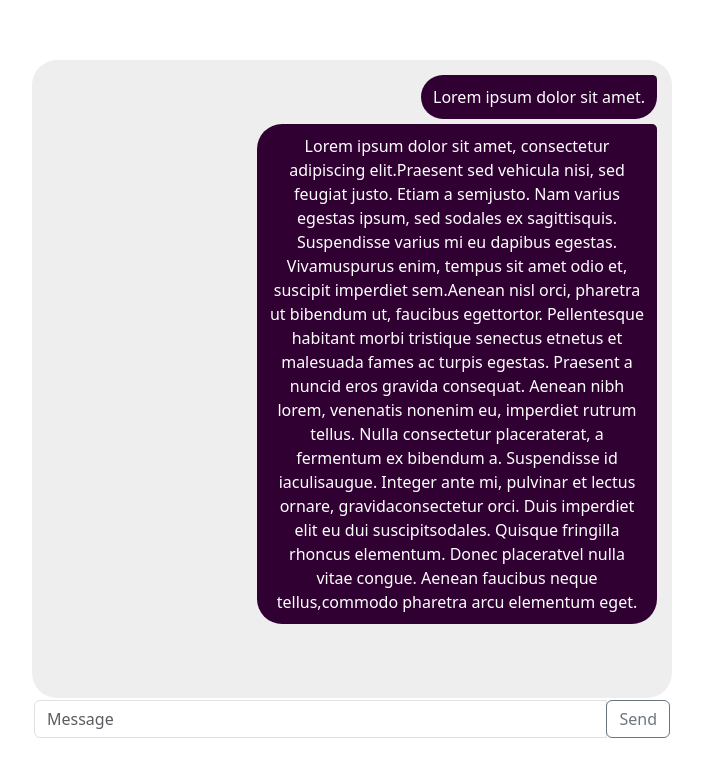
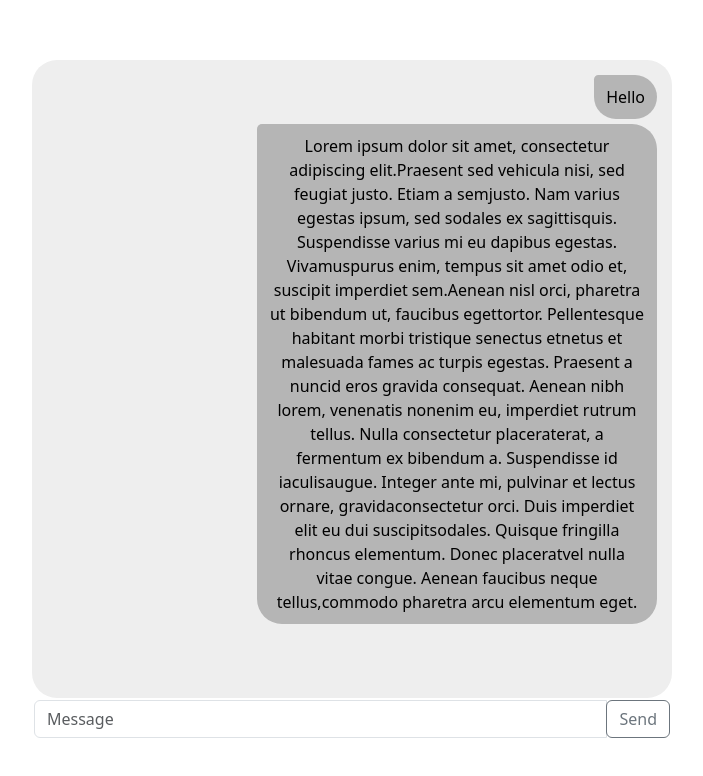
Before and after one commit to Michae1CC/smessage, a React (Vite) app: page / in a window 1280 px wide. Shown: the top 776 px of the page, without its empty margins (288-991 px from the left). Built offline with nearby package versions, Linux system fonts and the light colour scheme.

Commit message:
Create messages with map

```diff
--- a/src/App.scss
+++ b/src/App.scss
@@ -34,6 +34,16 @@
   border-radius: 25px 5px 25px 25px;
 }
 
+.text-recipient {
+  margin-top: 5px;
+  margin-bottom: 5px;
+  padding: 10px;
+  max-width: 50vh !important;
+  color: black;
+  background: rgb(181, 181, 181);
+  border-radius: 5px 25px 25px 25px;
+}
+
 .bg-purple {
   background: rgb(48, 0, 50);
 }
--- a/src/App.tsx
+++ b/src/App.tsx
@@ -3,10 +3,11 @@
 import "./App.scss";
 import { MessageBubble } from "./MessageBubble";
 import { TextBox } from "./TextBox";
+import React,  {useState, useEffect} from "react";
 
 function App() {
+  const smallMessage = "Hello";
   const largeMessage = (
-
                     "Lorem ipsum dolor sit amet, consectetur adipiscing elit." +
                     "Praesent sed vehicula nisi, sed feugiat justo. Etiam a sem" +
                     "justo. Nam varius egestas ipsum, sed sodales ex sagittis" +
@@ -23,7 +24,13 @@ function App() {
                     "sodales. Quisque fringilla rhoncus elementum. Donec placerat" +
                     "vel nulla vitae congue. Aenean faucibus neque tellus," +
                     "commodo pharetra arcu elementum eget."
-  )
+  );
+  const [messageList, setMessageList] = useState<Array<[string, boolean]>>()
+
+  useEffect(() => {
+    setMessageList([[smallMessage, true], [largeMessage, false]]);
+  }, [smallMessage, largeMessage]);
+
   // https://getbootstrap.com/docs/4.3/utilities/overflow/
   // https://bootsnipp.com/snippets/6XlB5
   return (
@@ -33,8 +40,15 @@ function App() {
           <div className="h-100 d-flex flex-column">
             <div className="row justify-content-center flex-grow-1 main-display">
               <div className="text-white">
-                <MessageBubble message="Lorem ipsum dolor sit amet." />
-                <MessageBubble message={largeMessage} />
+                {messageList?.map(([message, fromUser], index) => {
+                  return (
+                    <MessageBubble
+                      key={index}
+                      message={message}
+                      fromUser={fromUser}
+                    />
+                  );
+                })}
               </div>
             </div>
           <TextBox />
--- a/src/MessageBubble.tsx
+++ b/src/MessageBubble.tsx
@@ -1,13 +1,14 @@
  import React from "react";
 
 interface MessageBubbleProps {
-    message: string
+    message: string;
+    fromUser: boolean;
 }
 
 export const MessageBubble: React.FunctionComponent<MessageBubbleProps> = (props: MessageBubbleProps) => {
     return (
       <div className="row justify-content-md-end">
-        <div className="col-md-auto text-user">{props.message}</div>
+        <div className={"col-md-auto text-recipient"}>{props.message}</div>
       </div>
     );
 }
```
